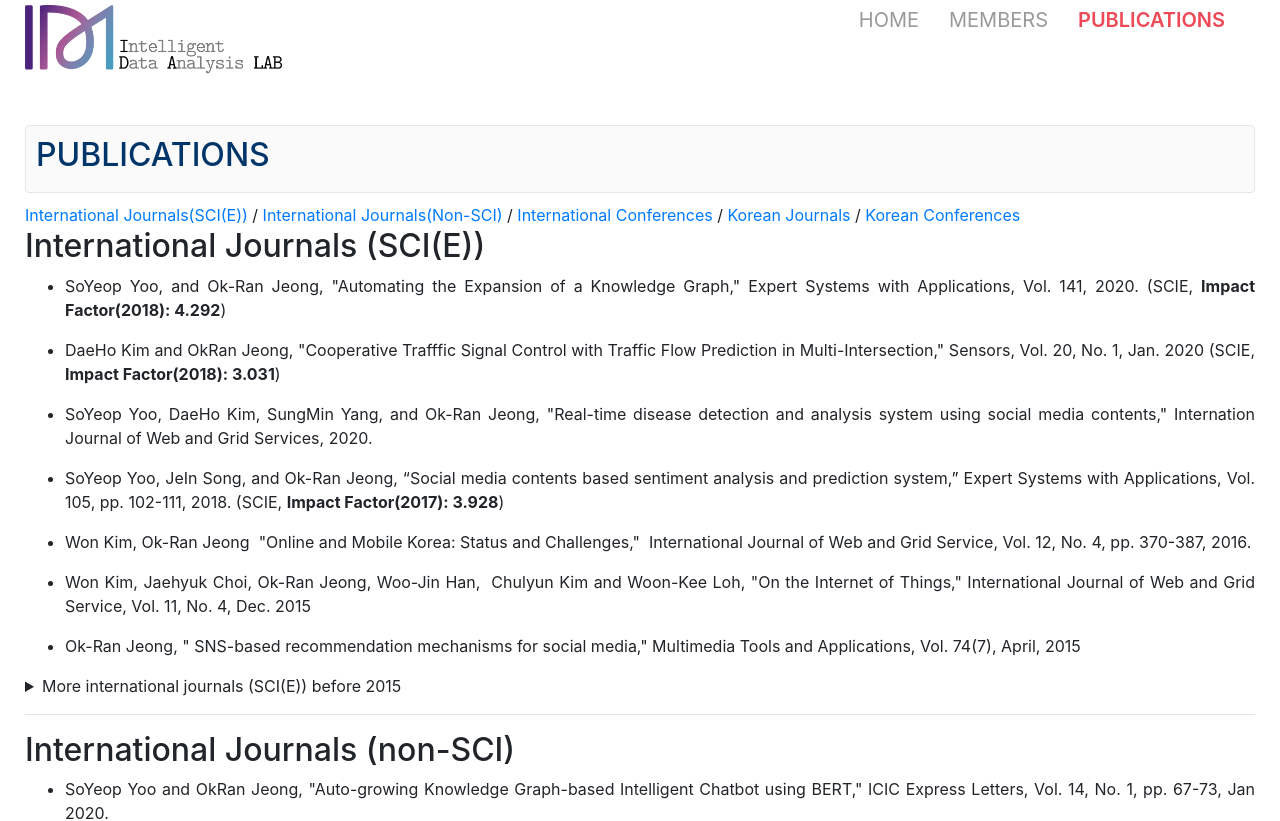
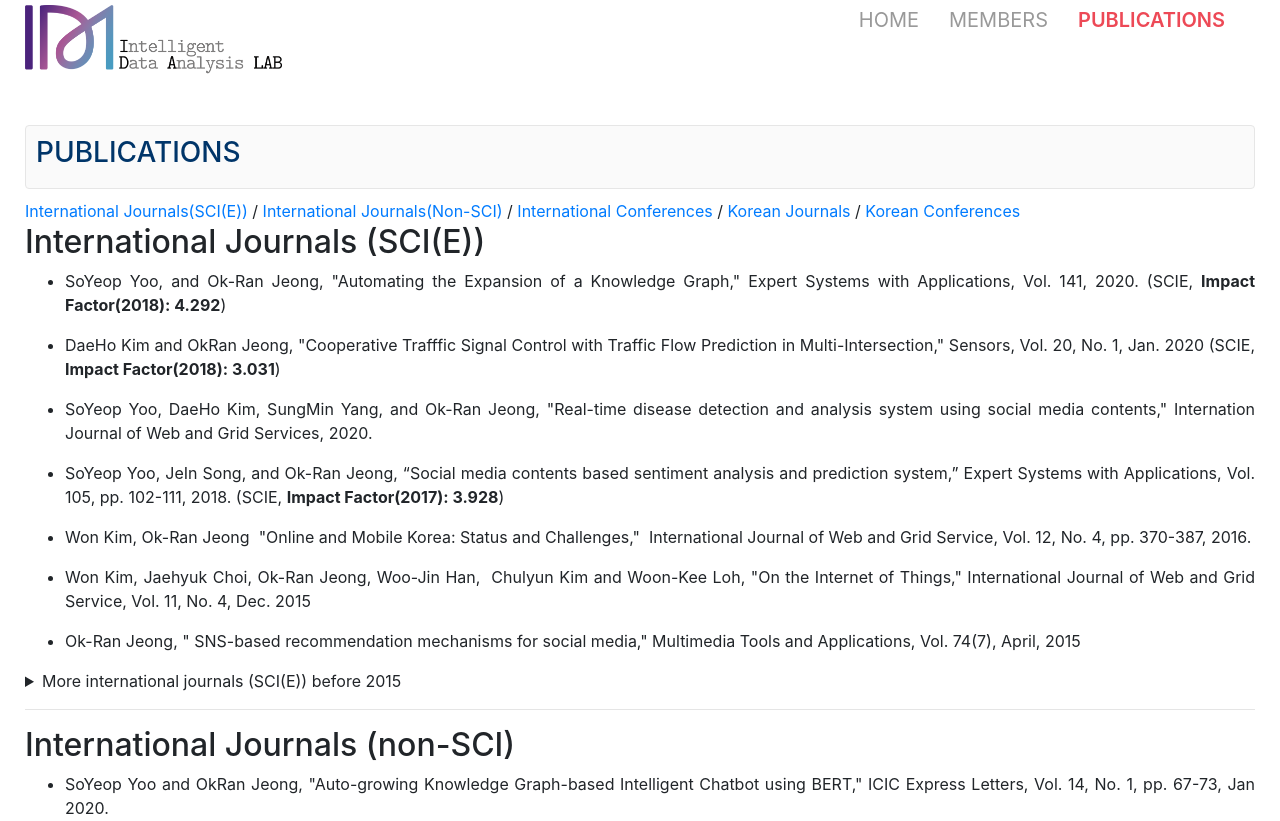
Before and after one commit to IDALab-Gachon/idalab, a React (Create React App) app: page /publications in a window 1280 px wide. Shown: the top 821 px of the page. Built offline with nearby package versions, Linux system fonts and the light colour scheme.

Commit message:
Change fontsize

```diff
--- a/src/Pages/Publications.js
+++ b/src/Pages/Publications.js
@@ -21,7 +21,7 @@ const Publications = () => {
   return (
     <PubContent>
       <PubTitle>
-        <h2>PUBLICATIONS</h2>
+        <h3>PUBLICATIONS</h3>
       </PubTitle>
       <a href="#int_journals_sci" target="_self" rel="noopener noreferrer">International Journals(SCI(E))</a> / <a href="#int_journals_non_sci" target="_self" rel="noopener noreferrer">International Journals(Non-SCI)</a> / <a href="#int_conf" target="_self" rel="noopener noreferrer">International Conferences</a> / <a href="#kor_journals" target="_self" rel="noopener noreferrer">Korean Journals</a> / <a href="#kor_conf" target="_self" rel="noopener noreferrer">Korean Conferences</a>
       <br />
```
